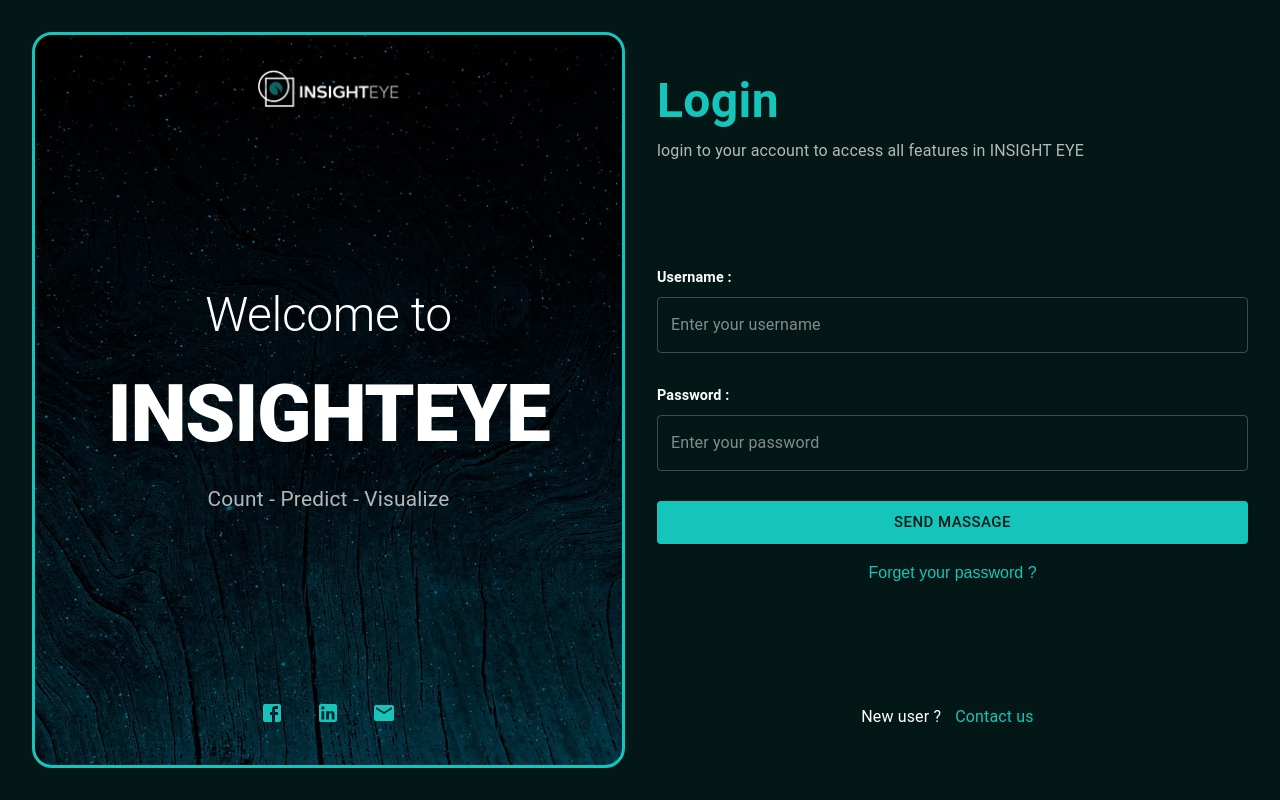
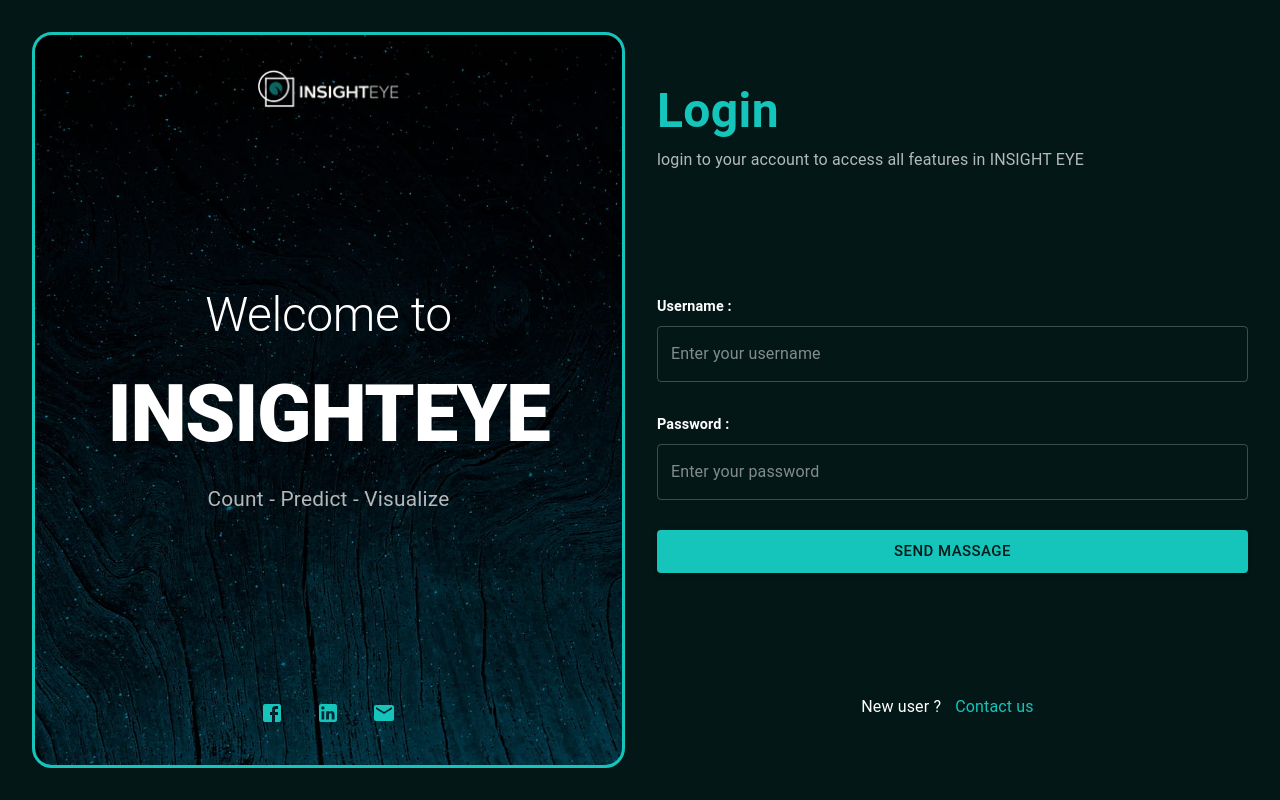
Before and after one commit to randa-11295/Insight-eye, a React (Create React App) app: page /login in a window 1280 px wide. Built offline with nearby package versions, Linux system fonts and the light colour scheme.

Commit message:
add routing to log in

```diff
--- a/src/Components/Auth/AuthContentReusable.js
+++ b/src/Components/Auth/AuthContentReusable.js
@@ -1,7 +1,7 @@
 import InputTextCustom from "../Inputs/InputTextCustom";
 import LoadBtn from "../Reusable/LoadBtn";
 import { Box, Link, Typography, Stack } from "@mui/material";
-
+import { Link as RouterLink } from "react-router-dom";
 const AuthContentReusable = ({
   title,
   des,
@@ -61,7 +61,7 @@ const AuthContentReusable = ({
 
         {contentRoute && (
           <Link
-            component="span"
+            component={RouterLink}
             underline="hover"
             sx={{
               cursor: "pointer",
@@ -77,8 +77,10 @@ const AuthContentReusable = ({
 
       <Typography sx={{ textAlign: "center" }}>
         {footerRoute.title}
+
         <Link
-          component="span"
+          to={footerRoute.route}
+          component={RouterLink}
           underline="hover"
           sx={{ cursor: "pointer", padding: "10px" }}
         >
--- a/src/Pages/auth/Contact.js
+++ b/src/Pages/auth/Contact.js
@@ -73,7 +73,7 @@ const Contact = () => {
       footerRoute={{
         title: "Every thing is okay ?",
         linkText: "Back to login",
-        route: "/",
+        route: "/login",
       }}
     />
   );
--- a/src/Pages/auth/LogIn.js
+++ b/src/Pages/auth/LogIn.js
@@ -3,7 +3,6 @@ import { useState } from "react";
 import { snackAlertState } from "../../Recoil/RecoilState";
 import { useSetRecoilState } from "recoil";
 import { authState } from "../../Recoil/RecoilState";
-import { useAxiosWithAuth } from "../../services/api";
 import AuthContentReusable from "../../Components/Auth/AuthContentReusable";
 import axios from "axios";
 import { baseURL } from "../../utils/StaticVariables";
@@ -59,12 +58,12 @@ const LogIn = () => {
       title="Login"
       btnText={"Send Massage"}
       des="login to your account  to access all features in INSIGHT EYE"
-      contentRoute={{ linkText: " Forget your password ?", route: "/" }}
+      // contentRoute={{ linkText: " Forget your password ?", route: "/" }}
       loading={loading}
       footerRoute={{
         title: "  New user ?",
         linkText: " Contact us",
-        route: "/",
+        route: "/contact",
       }}
     />
 
```
